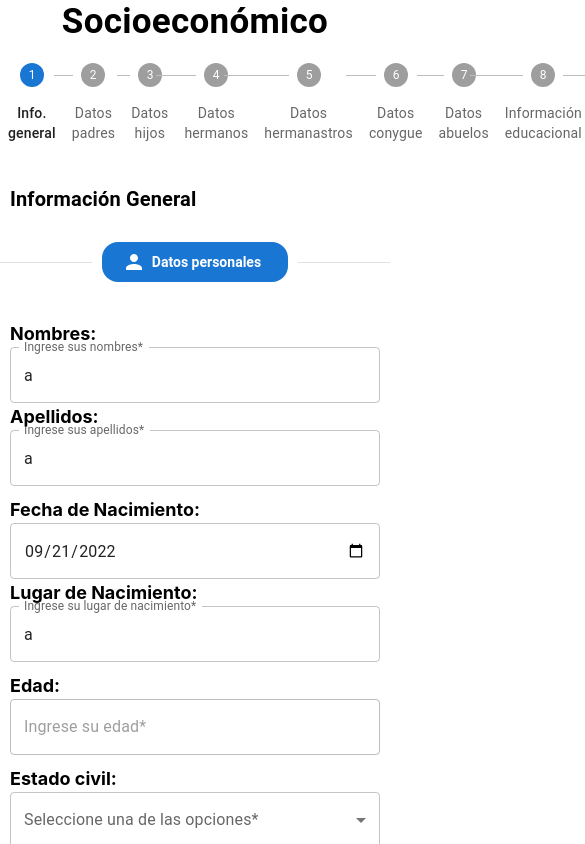
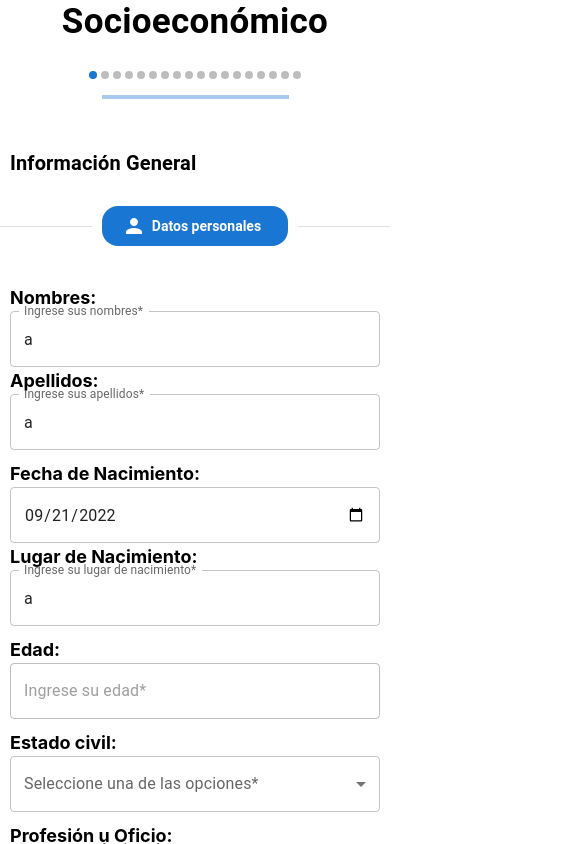
Before and after one commit to emanuelztrada12/form, a Next.js app: page /components/CheckeoutPage/CheckoutPage in a window 390 px wide. Shown: the top 844 px of the page, 585 px wide, since content can reach past the window. Built offline with nearby package versions, Linux system fonts and the light colour scheme.

Commit message:
Se realizaron cambios para la app

```diff
--- a/package.json
+++ b/package.json
@@ -23,6 +23,7 @@
     "firebase": "^9.9.0",
     "formik": "^2.2.9",
     "graphql": "^16.5.0",
+    "json2mq": "^0.2.0",
     "lodash": "^4.17.21",
     "next": "12.1.6",
     "postcss": "^8.4.14",
--- a/pages/components/CheckeoutPage/CheckoutPage.js
+++ b/pages/components/CheckeoutPage/CheckoutPage.js
@@ -9,7 +9,10 @@ import StepLabel from '@mui/material/StepLabel';
 import Button from '@mui/material/Button';
 import Typography from '@mui/material/Typography';
 import { Box, Paper, Divider, Chip } from "@mui/material";
+import MobileStepper from '@mui/material/MobileStepper';
 import { Formik, Form } from "formik";
+import json2mq from 'json2mq';
+import useMediaQuery from '@mui/material/useMediaQuery';
 
 import { useMutation, useQuery, gql } from "@apollo/client";
 
@@ -484,7 +487,7 @@ function _renderStepContent(step, values) {
     case 15:
       return <HonestidadForm formField={formField} values={values} />
     case 16:
-      return <RedSocialForm formField={formField} values={values}/>
+      return <RedSocialForm formField={formField} values={values} />
     default:
       return <div>Not Found</div>;
   }
@@ -804,19 +807,59 @@ export default function CheckoutPage() {
     setActiveStep(activeStep - 1);
   }
 
+
+  const matches = useMediaQuery(
+    json2mq({
+      minWidth: 600,
+    }),
+  );
+
+
   return (
     <>
       <Typography component="h1" variant="h4" align="center" style={{ paddingBottom: "20px", fontSize: "35px", fontWeight: "bold" }}>
         Socioeconómico
       </Typography>
 
-      <Stepper xs={12} sm={6} activeStep={activeStep} className={classes.stepper} alternativeLabel >
+      {
+        matches == true && (
+          <Stepper xs={12} sm={6} activeStep={activeStep} className={classes.stepper} alternativeLabel >
+            {steps.map(label => (
+              <Step key={label}>
+                <StepLabel>{label}</StepLabel>
+              </Step>
+            ))}
+          </Stepper>
+        )
+      }
+
+      {
+        matches == false && (
+
+          <MobileStepper style={{ display: "flex", justifyContent: "center" }} steps={18} position="static" xs={12} sm={6} activeStep={activeStep} className={classes.stepper} >
+            {steps.map(label => (
+              <Step key={label}>
+                <StepLabel>{label}</StepLabel>
+              </Step>
+            ))}
+          </MobileStepper>
+        )
+      }
+
+
+
+      <MobileStepper
+        variant="progress"
+        steps={18}
+        position="static"
+        activeStep={activeStep}
+        xs={12} sm={6} className={classes.stepper} alternativeLabel style={{ display: "flex", justifyContent: "center" }} >
         {steps.map(label => (
           <Step key={label}>
             <StepLabel>{label}</StepLabel>
           </Step>
         ))}
-      </Stepper>
+      </MobileStepper>
       <>
         {activeStep === steps.length ? (
           <CheckoutSuccess />
--- a/pages/components/CheckeoutPage/Forms/HealthForm.js
+++ b/pages/components/CheckeoutPage/Forms/HealthForm.js
@@ -238,7 +238,7 @@ export default function HealForm(props) {
                                                         fontWeight: "medium",
                                                         letterSpacing: 0,
                                                     }}
-                                                    style={{ textAlign: "start", paddingRight: "px" }}
+                                                    style={{ textAlign: "start", paddingRight: "35px" }}
                                                 />
                                                 <SelectField
                                                     name={disease_hipertension_option.name}
@@ -261,7 +261,7 @@ export default function HealForm(props) {
                                                         fontWeight: "medium",
                                                         letterSpacing: 0,
                                                     }}
-                                                    style={{ textAlign: "start", paddingRight: "px" }}
+                                                    style={{ textAlign: "start", paddingRight: "25px" }}
                                                 />
                                                 <SelectField
                                                     name={disease_diabetes_option.name}
@@ -284,15 +284,17 @@ export default function HealForm(props) {
                                                         fontWeight: "medium",
                                                         letterSpacing: 0,
                                                     }}
-                                                    style={{ textAlign: "start", paddingRight: "px" }}
+                                                    style={{ textAlign: "start", paddingRight: "10px" }}
                                                 />
                                                 <SelectField
+                                                    sx={6}
                                                     name={disease_VIH_option.name}
                                                     label={disease_VIH_option.label}
                                                     data={value}
                                                     autoWidth
                                                 />
                                                 <InputField
+                                                    sx={6}
                                                     name={disease_VIH_observacion.name}
                                                     label={disease_VIH_observacion.label}
                                                     autoWidth
@@ -307,7 +309,7 @@ export default function HealForm(props) {
                                                         fontWeight: "medium",
                                                         letterSpacing: 0,
                                                     }}
-                                                    style={{ textAlign: "start", paddingRight: "px" }}
+                                                    style={{ textAlign: "start", paddingRight: "10px" }}
                                                 />
                                                 <SelectField
                                                     name={disease_ITS_option.name}
@@ -330,7 +332,7 @@ export default function HealForm(props) {
                                                         fontWeight: "medium",
                                                         letterSpacing: 0,
                                                     }}
-                                                    style={{ textAlign: "start", paddingRight: "px" }}
+                                                    style={{ textAlign: "start", paddingRight: "15px" }}
                                                 />
                                                 <SelectField
                                                     name={disease_gastritis_option.name}
@@ -353,7 +355,7 @@ export default function HealForm(props) {
                                                         fontWeight: "medium",
                                                         letterSpacing: 0,
                                                     }}
-                                                    style={{ textAlign: "start", paddingRight: "px" }}
+                                                    style={{ textAlign: "start", paddingRight: "15px" }}
                                                 />
                                                 <SelectField
                                                     name={disease_cancer_option.name}
@@ -376,7 +378,7 @@ export default function HealForm(props) {
                                                         fontWeight: "medium",
                                                         letterSpacing: 0,
                                                     }}
-                                                    style={{ textAlign: "start", paddingRight: "15px" }}
+                                                    style={{ textAlign: "start", paddingRight: "25px" }}
                                                 />
                                                 <SelectField
                                                     name={disease_cardiopatias_option.name}
--- a/pages/components/CheckeoutPage/Forms/HonestidadForm.js
+++ b/pages/components/CheckeoutPage/Forms/HonestidadForm.js
@@ -2,6 +2,7 @@ import React, { useState, useEffect } from "react";
 import { Grid, Typography, Box, Paper, Divider, Chip } from "@mui/material";
 import { InputField, SelectField, DatePickerField } from "../../FormFields";
 import MovingIcon from '@mui/icons-material/Moving';
+import FollowTheSignsIcon from '@mui/icons-material/FollowTheSigns';
 
 const value = [
     {
@@ -64,9 +65,9 @@ export default function HonestidadForm(props) {
                                 paddingLeft: "15px",
                                 paddingRight: "15px",
                             }}
-                            icon={< MovingIcon />}
+                            icon={< FollowTheSignsIcon />}
                             color="primary"
-                            label="Objetivoss"
+                            label="Honestidad"
                         />
                     </Divider>
                     <Grid >
--- a/pages/components/CheckeoutPage/Forms/SindicatosForm.js
+++ b/pages/components/CheckeoutPage/Forms/SindicatosForm.js
@@ -2,6 +2,7 @@ import React, { useState, useEffect } from "react";
 import { Grid, Typography, Box, Paper, Divider, Chip } from "@mui/material";
 import { InputField, SelectField, DatePickerField } from "../../FormFields";
 import MovingIcon from '@mui/icons-material/Moving';
+import GroupsIcon from '@mui/icons-material/Groups';
 
 const value = [
     {
@@ -74,9 +75,9 @@ export default function SindicatosForm(props) {
                                 paddingLeft: "15px",
                                 paddingRight: "15px",
                             }}
-                            icon={< MovingIcon />}
+                            icon={< GroupsIcon />}
                             color="primary"
-                            label="Objetivoss"
+                            label="Sindicatos"
                         />
                     </Divider>
                     <Grid >
```
Also changed, not shown: 2 other files (tests, documents, lock files or other folders).
